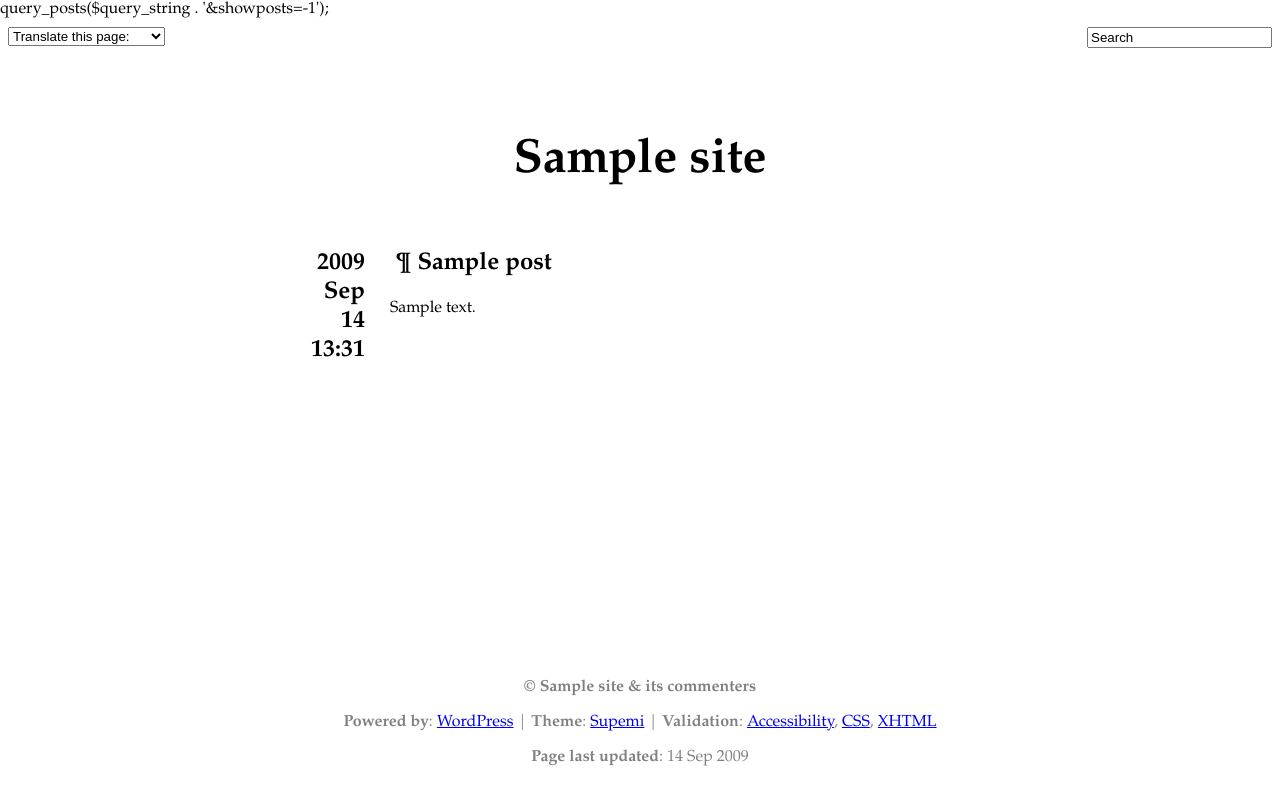
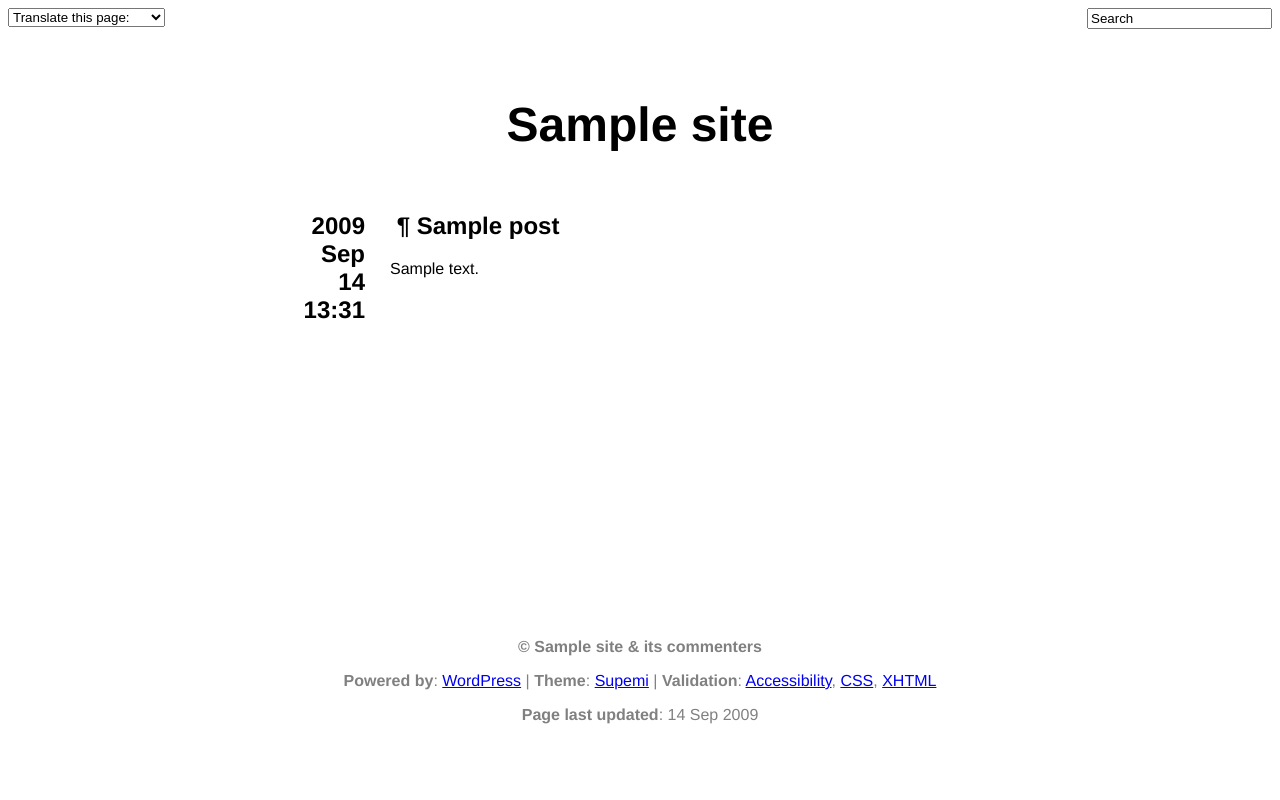
Before and after one commit to jessim/Aaron-Twackleworth, a WordPress theme: template Supemi/branches/s0_93a4/archive.php in a window 1280 px wide. Run offline with PHP 8.4 and a stand-in for WordPress, Linux system fonts and the light colour scheme; the site name, menu and one post (Sample post) are stand-ins, and other content is empty.

Commit message:
committed page changes, still need to style sidebar, validate translation dropdown, change css names, reformat css, style footer, add extra templates

```diff
--- a/Supemi/branches/s0_93a4/archive.php
+++ b/Supemi/branches/s0_93a4/archive.php
@@ -1,4 +1,3 @@
-		query_posts($query_string . '&showposts=-1');
 <?php get_header() ?>
 
 <div id="everything_inside_supemi">  		<!-- BEGIN: EVERYTHING INSIDE -->
--- a/Supemi/branches/s0_93a4/style.css
+++ b/Supemi/branches/s0_93a4/style.css
@@ -23,7 +23,7 @@ W = Workaround.  Changing this may break the layout.
 
 body {
 background-color:white;  						/* O */
-font-family:garamond,georgia,"times new roman",serif;		/* O */
+font-family:'Helvetica Neue','HelveticaNeue',helvetica,sans-serif;	/* O */
 margin:0;
 }
 
```
Also changed, not shown: Supemi/branches/s0_93a4/404.php (line endings or trailing spaces), Supemi/branches/s0_93a4/comments.php (line endings or trailing spaces), Supemi/branches/s0_93a4/footer.php (line endings or trailing spaces), Supemi/branches/s0_93a4/functions.php (line endings or trailing spaces), Supemi/branches/s0_93a4/header.php (line endings or trailing spaces), Supemi/branches/s0_93a4/sidebar-optional.php (line endings or trailing spaces), Supemi/branches/s0_93a4/sidebar.php (line endings or trailing spaces).
